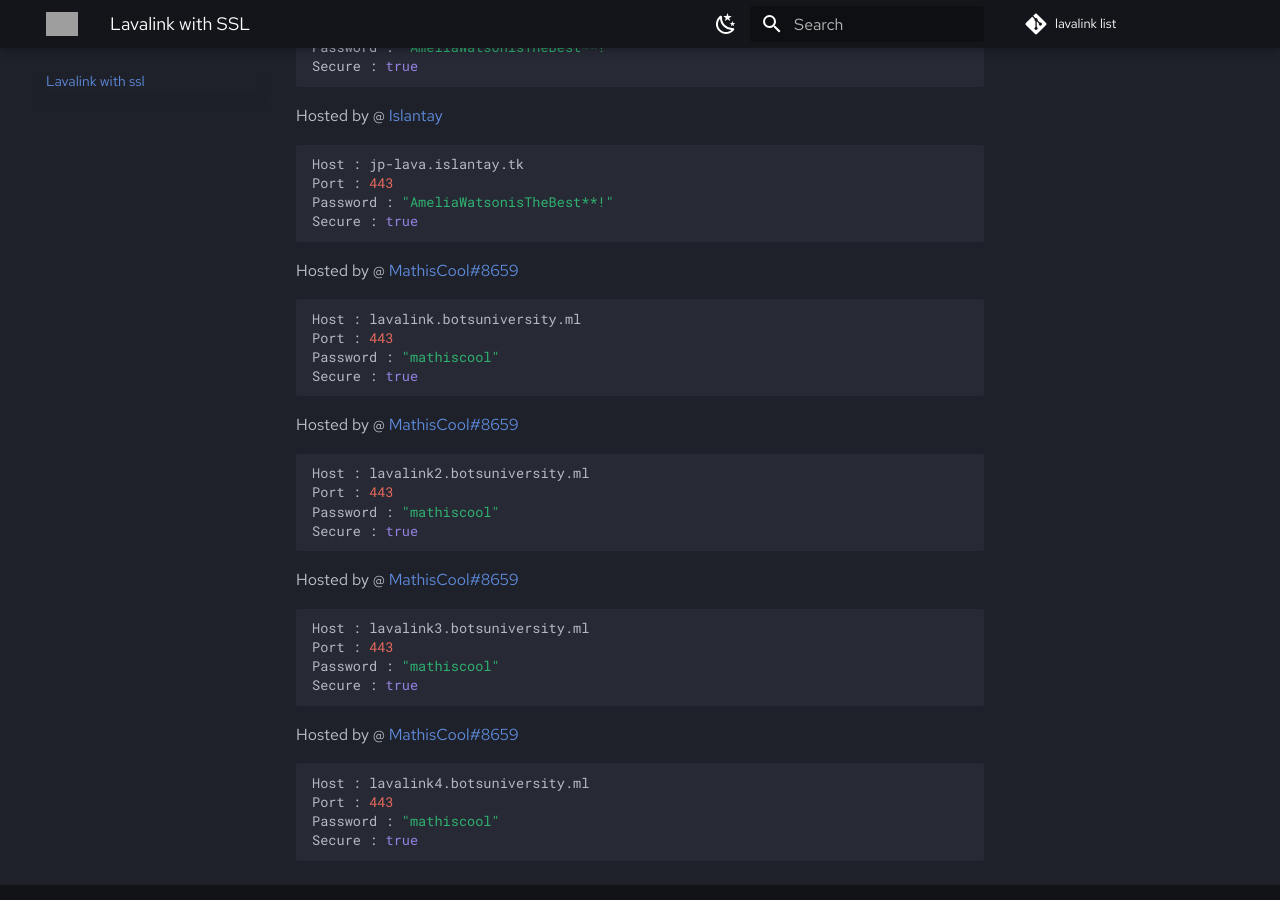
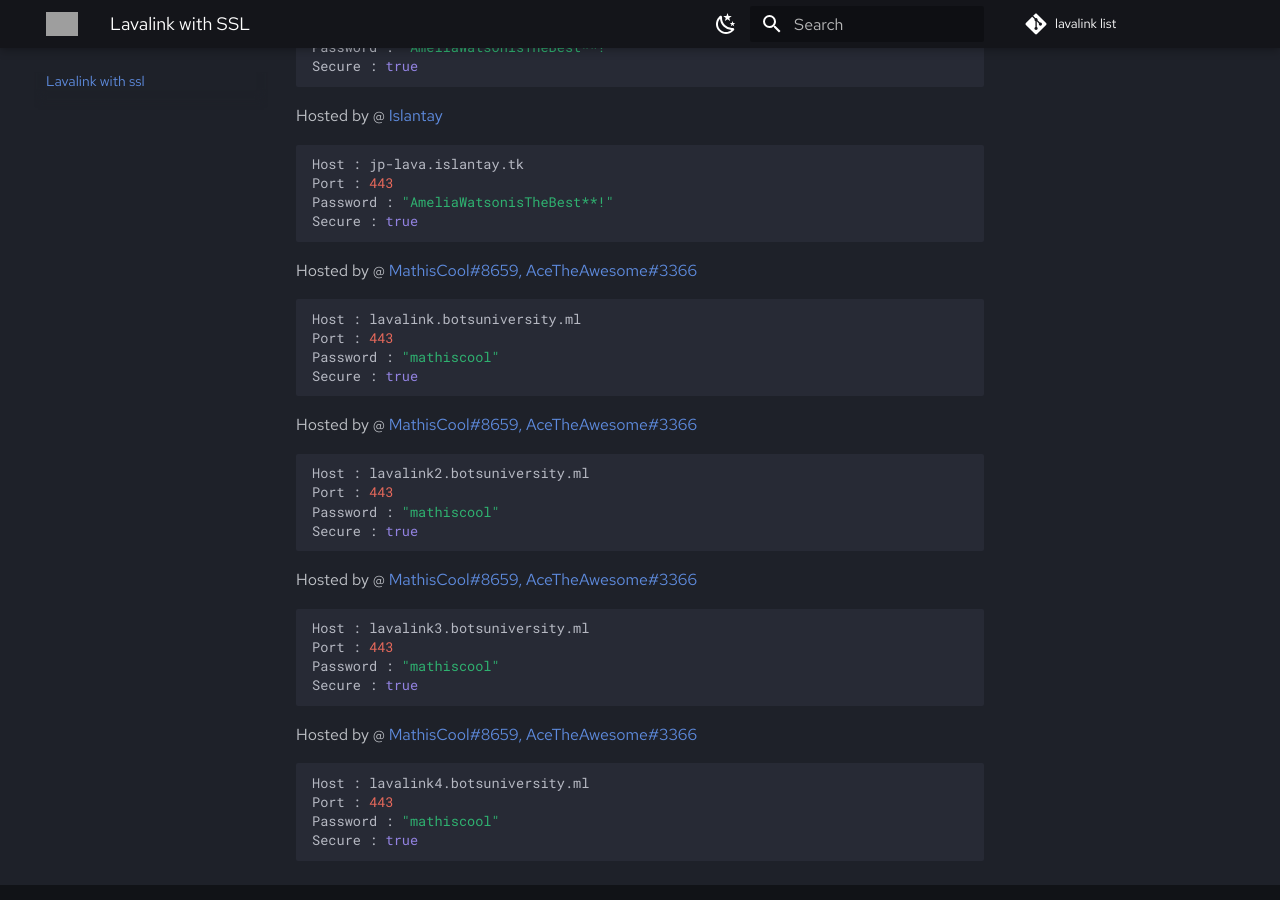
Before and after one commit to DarrenOfficial/lavalink-list, an MkDocs documentation site: the page built from docs/SSL/lavalink-with-ssl.md, in a window 1280 px wide and 900 px high, scrolled down 1053 px. Built offline with MkDocs 1.6.1 and Material for MkDocs 9.7.7, drawn with Linux system fonts in a browser that asks for light colours; comment, search, counter and statistics services are not loaded; grey boxes are pictures that could not be loaded.

Commit message:
Added my alt acc too

````diff
--- a/docs/SSL/lavalink-with-ssl.md
+++ b/docs/SSL/lavalink-with-ssl.md
@@ -54,28 +54,28 @@ Port : 443
 Password : "AmeliaWatsonisTheBest**!"
 Secure : true
 ```
-Hosted by @ [MathisCool#8659](https://lavalink-list.botsuniversity.ml)
+Hosted by @ [MathisCool#8659, AceTheAwesome#3366](https://lavalink-list.botsuniversity.ml)
 ```bash
 Host : lavalink.botsuniversity.ml
 Port : 443
 Password : "mathiscool"
 Secure : true
 ```
-Hosted by @ [MathisCool#8659](https://lavalink-list.botsuniversity.ml)
+Hosted by @ [MathisCool#8659, AceTheAwesome#3366](https://lavalink-list.botsuniversity.ml)
 ```bash
 Host : lavalink2.botsuniversity.ml
 Port : 443
 Password : "mathiscool"
 Secure : true
 ```
-Hosted by @ [MathisCool#8659](https://lavalink-list.botsuniversity.ml)
+Hosted by @ [MathisCool#8659, AceTheAwesome#3366](https://lavalink-list.botsuniversity.ml)
 ```bash
 Host : lavalink3.botsuniversity.ml
 Port : 443
 Password : "mathiscool"
 Secure : true
 ```
-Hosted by @ [MathisCool#8659](https://lavalink-list.botsuniversity.ml)
+Hosted by @ [MathisCool#8659, AceTheAwesome#3366](https://lavalink-list.botsuniversity.ml)
 ```bash
 Host : lavalink4.botsuniversity.ml
 Port : 443
````
